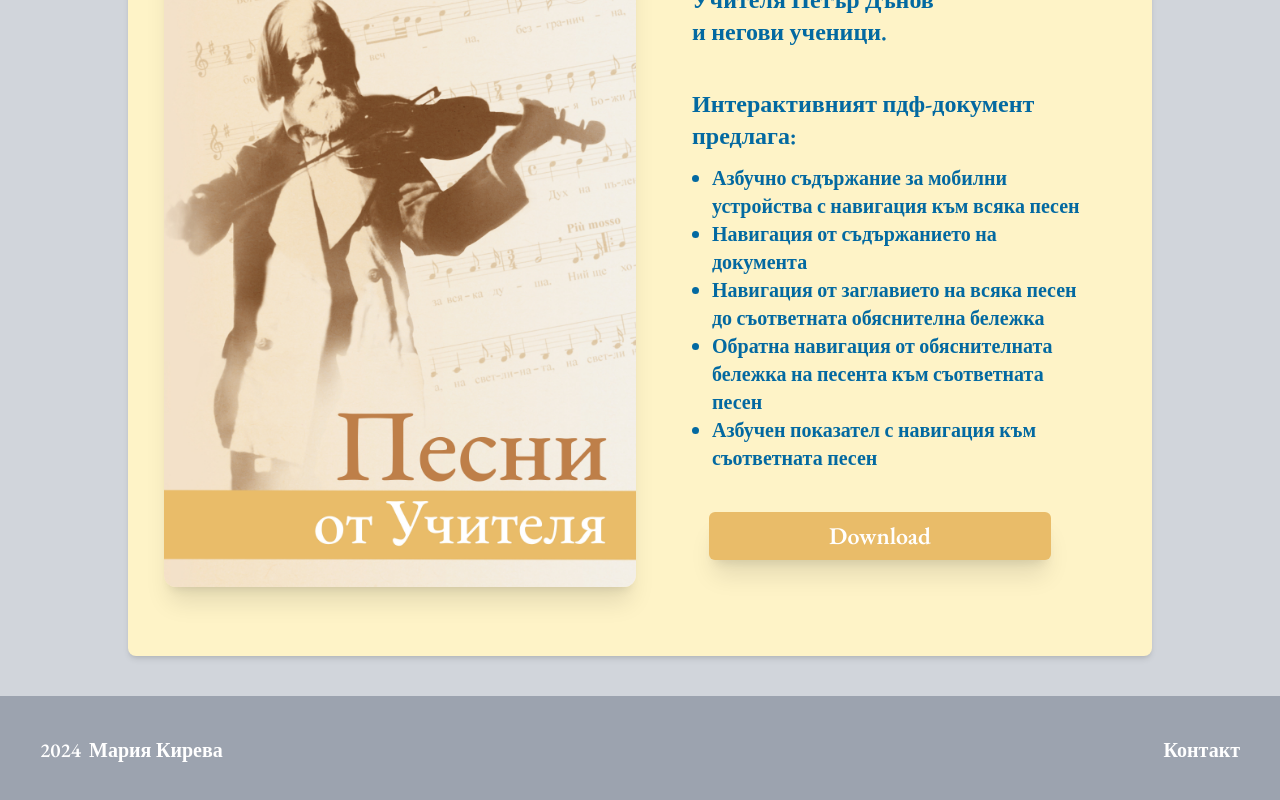
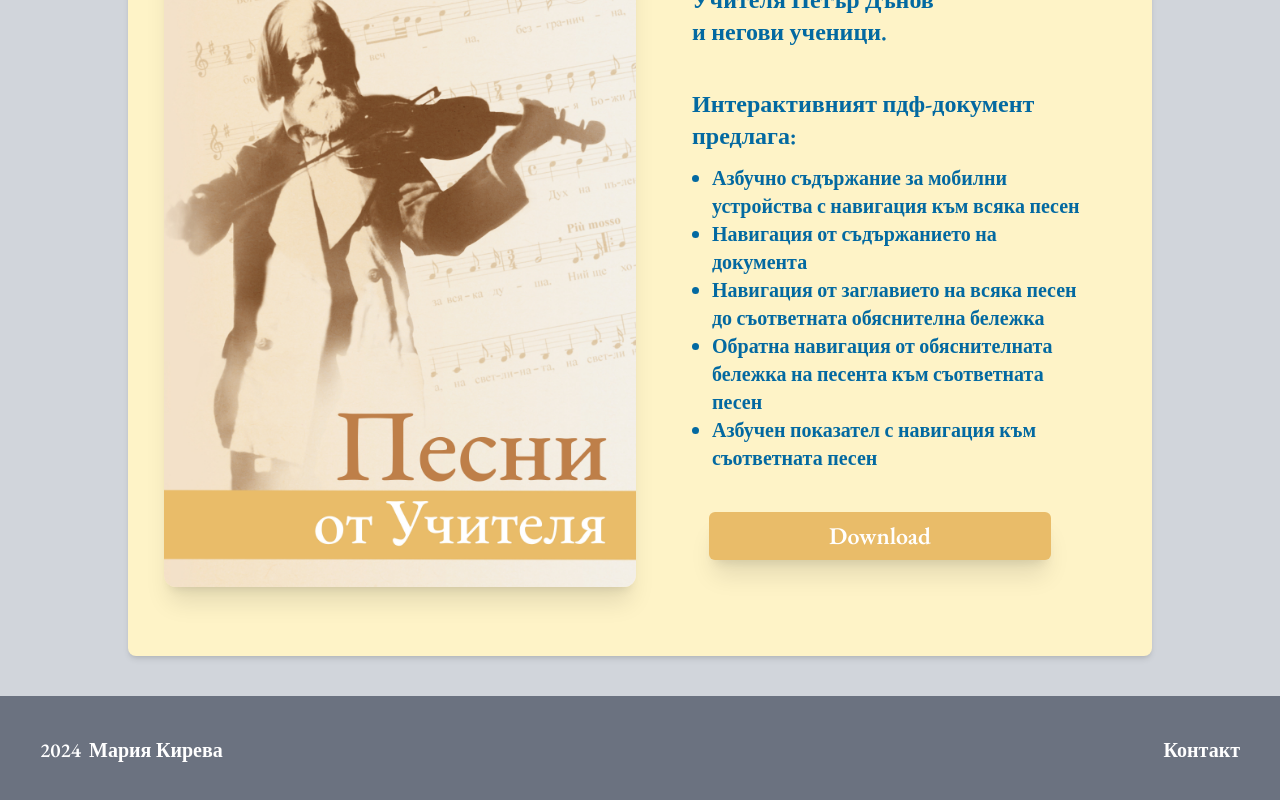
Before and after one commit to mkireva/beinsasongbook, a React (Vite) app: page / in a window 1280 px wide. Shown: the part 476-1276 px from the top of the page. Built offline with nearby package versions, Linux system fonts and the light colour scheme.

Commit message:
fix: footer

```diff
--- a/index.html
+++ b/index.html
@@ -8,7 +8,7 @@
     <meta
       property="og:description"
       content="Четвърто преработено и допълнено издание 2024. Изданието съдържа вокални и инструментални композиции от Учителя
-      Петър Дънов и негови ученици. Редактори Петър Ганев, Мария Кирева."
+      Петър Дънов и негови ученици. Редактори: Петър Ганев, Мария Кирева."
     />
     <meta
       property="og:image"
--- a/src/components/Footer.tsx
+++ b/src/components/Footer.tsx
@@ -1,17 +1,24 @@
 export default function Footer() {
   return (
-    <footer className="w-full bg-gray-400">
+    <footer className="w-full bg-gray-500">
       <div className="w-full p-10 mx-auto max-w-screen-xl md:flex md:items-center md:justify-between sm:flex sm:items-center sm:justify-between">
-        <span className=" text-white sm:text-center text-xl font-semibold">
-
-          <a href="https://www.kireva.de/" className="hover:underline gap-4 text-xl font-semibold mr-2 ">
-          2024
+        <span className=" text-white text-xl font-semibold">
+          <a
+            href="https://www.kireva.de/"
+            className="hover:underline gap-4 text-xl font-semibold mr-2 "
+          >
+            2024
           </a>
-           Мария Кирева
+          Мария Кирева
         </span>
-        <ul className="flex flex-wrap items-center mt-3 text-sm font-medium text-white sm:mt-0">
+        <ul className="flex flex-wrap mt-3 text-sm font-medium text-white sm:mt-0">
           <li>
-            <a target="_blank" rel="noopener noreferrer" href="https://www.kireva.de/" className="hover:underline text-xl font-semibold">
+            <a
+              target="_blank"
+              rel="noopener noreferrer"
+              href="https://www.kireva.de/"
+              className="hover:underline text-xl font-semibold"
+            >
               Контакт
             </a>
           </li>
```
